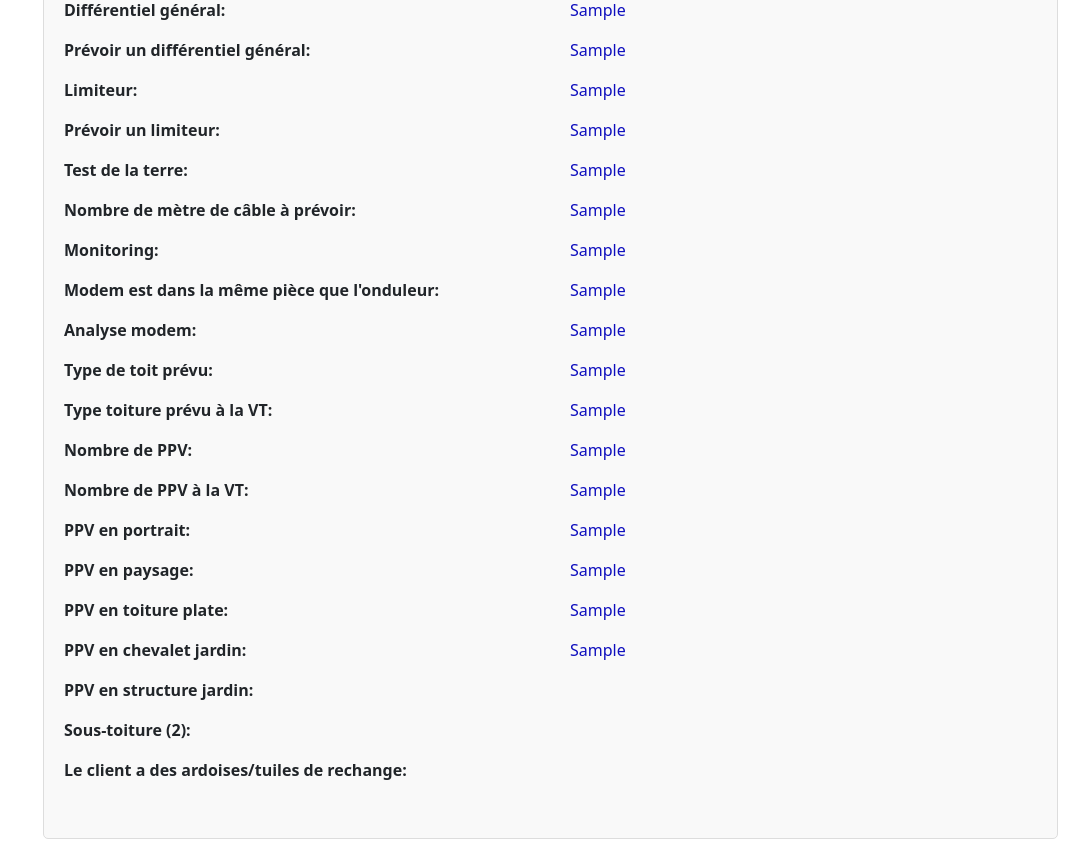
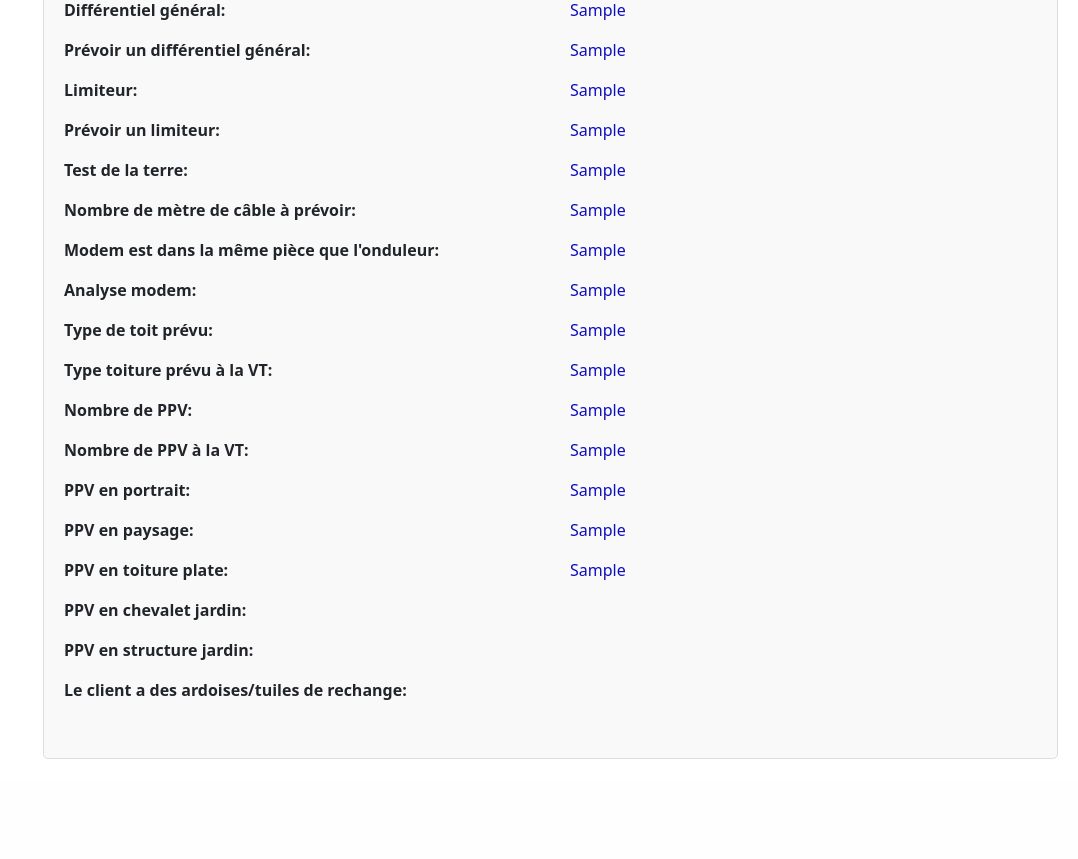
Before and after one commit to Saber-shm/project_sami, a Django app: page /admin_app/details/1 in a window 1280 px wide. Shown: the part 3365-4224 px from the top of the page, without its empty margins (202-1280 px from the left). After the commit the page ends 4124 px from the top, so only its background shows below. Run offline with Django 4.2, Linux system fonts and the light colour scheme; a user stored in the database is signed in; tables that the repository leaves empty hold one stand-in row (values such as "Sample post"); some libraries are stand-ins or nearby versions.

Commit message:
sav regler 2

```diff
--- a/admin_app/templates/details_view.html
+++ b/admin_app/templates/details_view.html
@@ -164,7 +164,6 @@
             <p class="detail-title">Prévoir un limiteur:</p>
             <p class="detail-title">Test de la terre:</p>
             <p class="detail-title">Nombre de mètre de câble à prévoir:</p>
-            <p class="detail-title">Monitoring:</p>
             <p class="detail-title">Modem est dans la même pièce que l'onduleur:</p>
             <p class="detail-title">Analyse modem:</p>
             <p class="detail-title">Type de toit prévu:</p>
@@ -176,7 +175,6 @@
             <p class="detail-title">PPV en toiture plate:</p>
             <p class="detail-title">PPV en chevalet jardin:</p>
             <p class="detail-title">PPV en structure jardin:</p>
-            <p class="detail-title">Sous-toiture (2):</p>
             <p class="detail-title">Le client a des ardoises/tuiles de rechange:</p>
             <!-- Add other personal details -->
         </div>
@@ -258,7 +256,6 @@
             <p>{{ data.prevoir_un_limiteur }}</p>
             <p>{{ data.test_de_la_terre }}</p>
             <p>{{ data.nbr_de_metre_de_cable_a_prevoir }}</p>
-            <p>{{ data.monitoring }}</p>
             <p>{{ data.modem_est_dans_la_meme_piece_que_londuleur }}</p>
             <p>{{ data.analyse_modem }}</p>
             <p>{{ data.type_de_toitur_prevu }}</p>
@@ -270,7 +267,6 @@
             <p>{{ data.ppv_en_toiture_plate }}</p>
             <p>{{ data.ppv_en_chevalet_jardin }}</p>
             <p>{{ data.ppv_en_structure_jardin }}</p>
-            <p>{{ data.sous_toiture }}</p>
             <p>{{ data.le_client_a_des_ardoise_tuiles_de_rechange }}</p>
             <!-- Add other personal details -->
         </div>
--- a/commercial/views.py
+++ b/commercial/views.py
@@ -140,13 +140,13 @@ def search_form(request,method):
             search = request.POST["search"]
             if method == "email":
                 data_email = f"{search}|{method}"
-                return redirect("commercial_search_method_result",result = data_email)
+                return redirect("commercial_search_result",result = data_email)
             elif method == "nom":
                 data_nom = f"{search}|{method}"
-                return redirect("commercial_search_method_result",result = data_nom)
+                return redirect("commercial_search_result",result = data_nom)
             elif method =="pn":
                 data_pn = f"{search}|{method}"
-                return redirect("commercial_search_method_result", result = data_pn)
+                return redirect("commercial_search_result", result = data_pn)
         return render(request,"commercial_search_form.html",{"method" : method})
     else:
         return redirect("login_user")
```
